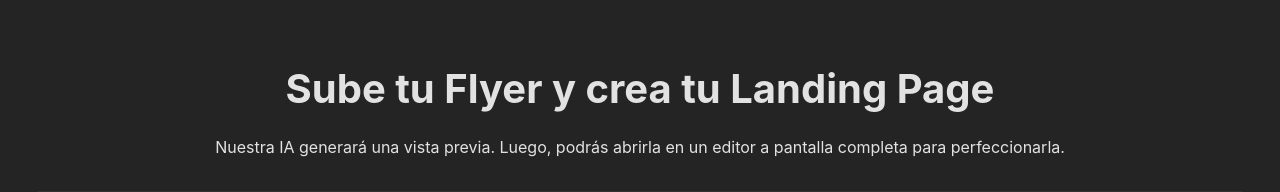
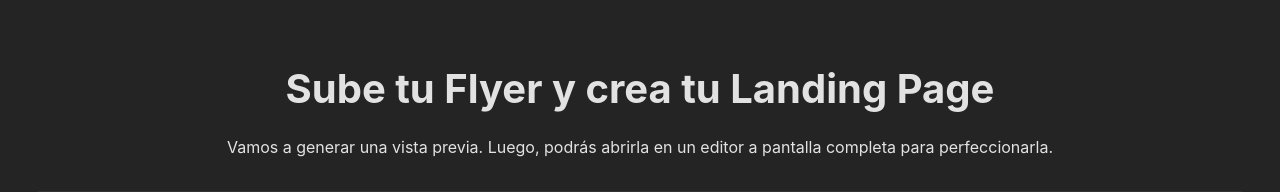
Before and after one commit to CharlyBGood/landingflyer, a React (Vite) app in the folder frontend/: page / in a window 1280 px wide. Shown: the top 192 px of the page. Built offline with nearby package versions, Linux system fonts and the light colour scheme.

Commit message:
edit endpoint on frontend

```diff
--- a/frontend/src/App.jsx
+++ b/frontend/src/App.jsx
@@ -1,5 +1,5 @@
 // frontend/src/App.jsx
-import React, { useState, useEffect, useRef } from 'react';
+import { useState, useEffect, useRef } from 'react';
 import axios from 'axios';
 import './App.css'; // Usaremos el CSS de App para la estructura principal
 
@@ -20,7 +20,8 @@ function App() {
     formData.append('flyerImage', selectedFile);
 
     try {
-      const response = await axios.post('http://localhost:3001/api/generate-preview', formData);
+      const apiUrl = import.meta.env.VITE_API_URL || 'http://localhost:3001';
+      const response = await axios.post(`${apiUrl}/api/generate-preview`, formData);
       setGeneratedHtml(response.data.generatedHtml);
       // Guardamos el HTML inicial en localStorage para que el editor lo pueda leer
       localStorage.setItem('editableHtml', response.data.generatedHtml);
@@ -60,7 +61,7 @@ function App() {
     <div className="App">
       <header className="App-header">
         <h1>Sube tu Flyer y crea tu Landing Page</h1>
-        <p>Nuestra IA generará una vista previa. Luego, podrás abrirla en un editor a pantalla completa para perfeccionarla.</p>
+        <p>Vamos a generar una vista previa. Luego, podrás abrirla en un editor a pantalla completa para perfeccionarla.</p>
       </header>
 
       <main className="App-main">
@@ -86,13 +87,12 @@ function App() {
               </a>
             </div>
           </div>
-          {/* El iframe ahora es solo un visor, no un editor */}
           <iframe
             ref={iframeRef}
             srcDoc={generatedHtml}
             title="Vista Previa de la Landing Page"
             className="preview-iframe"
-            key={generatedHtml} // Forza la recarga si el HTML cambia
+            key={generatedHtml}
           />
         </div>
       )}
```
Also changed, not shown: 1 other file (tests, documents, lock files or other folders).
